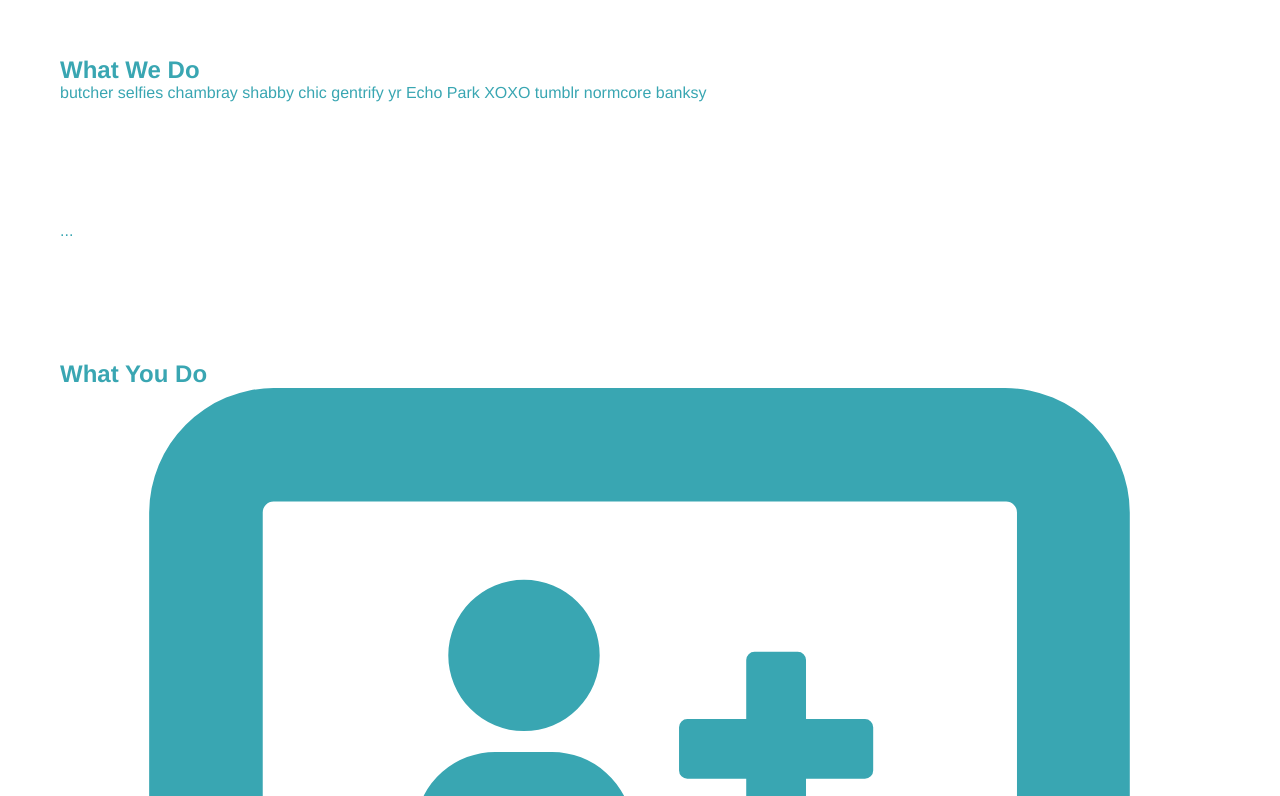
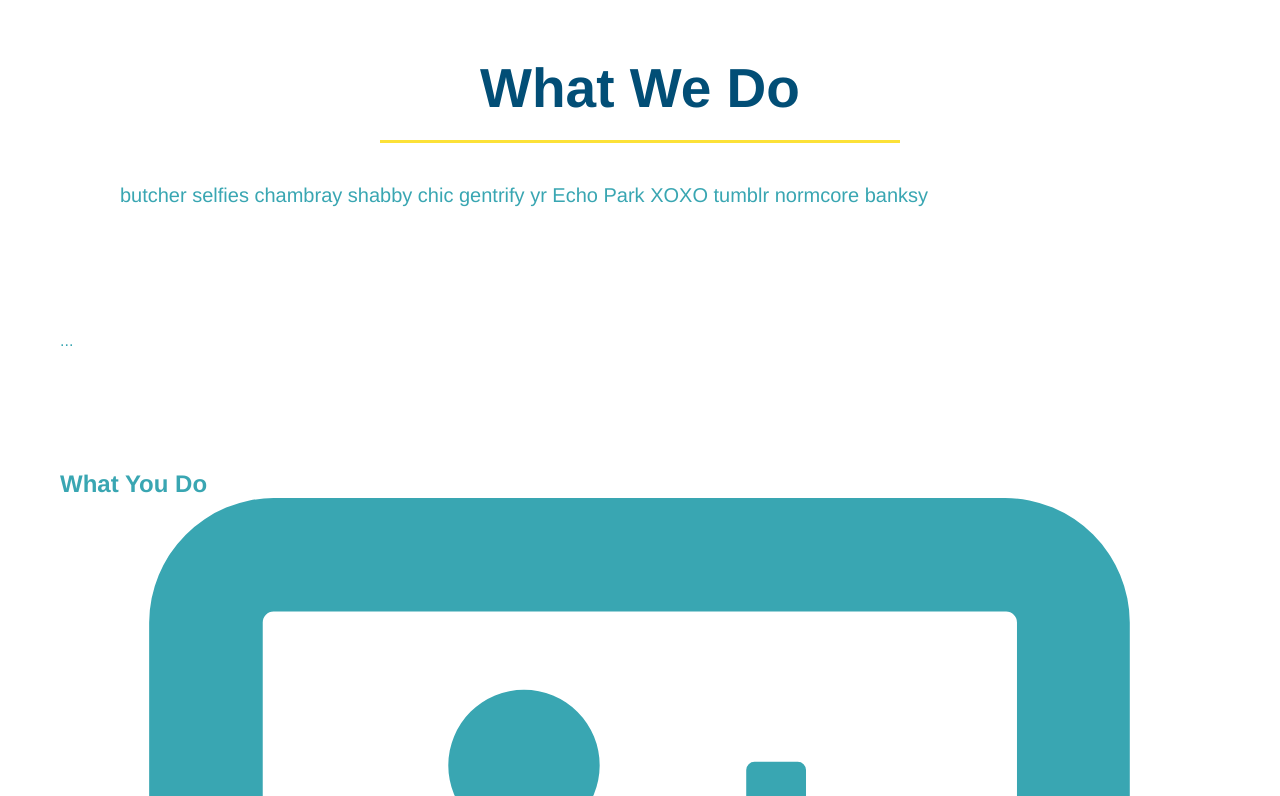
Before and after one commit to Brock-Merritt/Run-Buddy, a plain HTML site: page index.html in a window 1280 px wide. Shown: the part 968-1764 px from the top of the page. Drawn offline with Linux system fonts and the light colour scheme; files whose address does not match are found by name.

Commit message:
style what we do section

```diff
--- a/assets/css/style1.css
+++ b/assets/css/style1.css
@@ -111,3 +111,21 @@ section {
     font-size: 16px
 }
 /* Hero Style End*/
+.intro {
+    text-align: center;
+}
+.intro h2 {
+    font-size: 55px;
+    color:#024e76;
+    margin-bottom: 35px;
+    padding: 0 100px 20px 100px;
+    border-bottom: 3px solid;
+    border-color: #fce138;
+    display: inline-block;
+}
+.intro p {
+    line-height: 1.7;
+    color: #39a6b2;
+    width: 80%;
+    font-size: 20px;
+}
--- a/index.html
+++ b/index.html
@@ -73,7 +73,7 @@
         <section id="what-we-do">
             <div class=""></div>
         </section>
-        <section>
+        <section class="intro">
             <h2>What We Do</h2>
             <p>butcher selfies chambray shabby chic gentrify yr Echo Park XOXO tumblr normcore banksy</p>
         </section>
```
